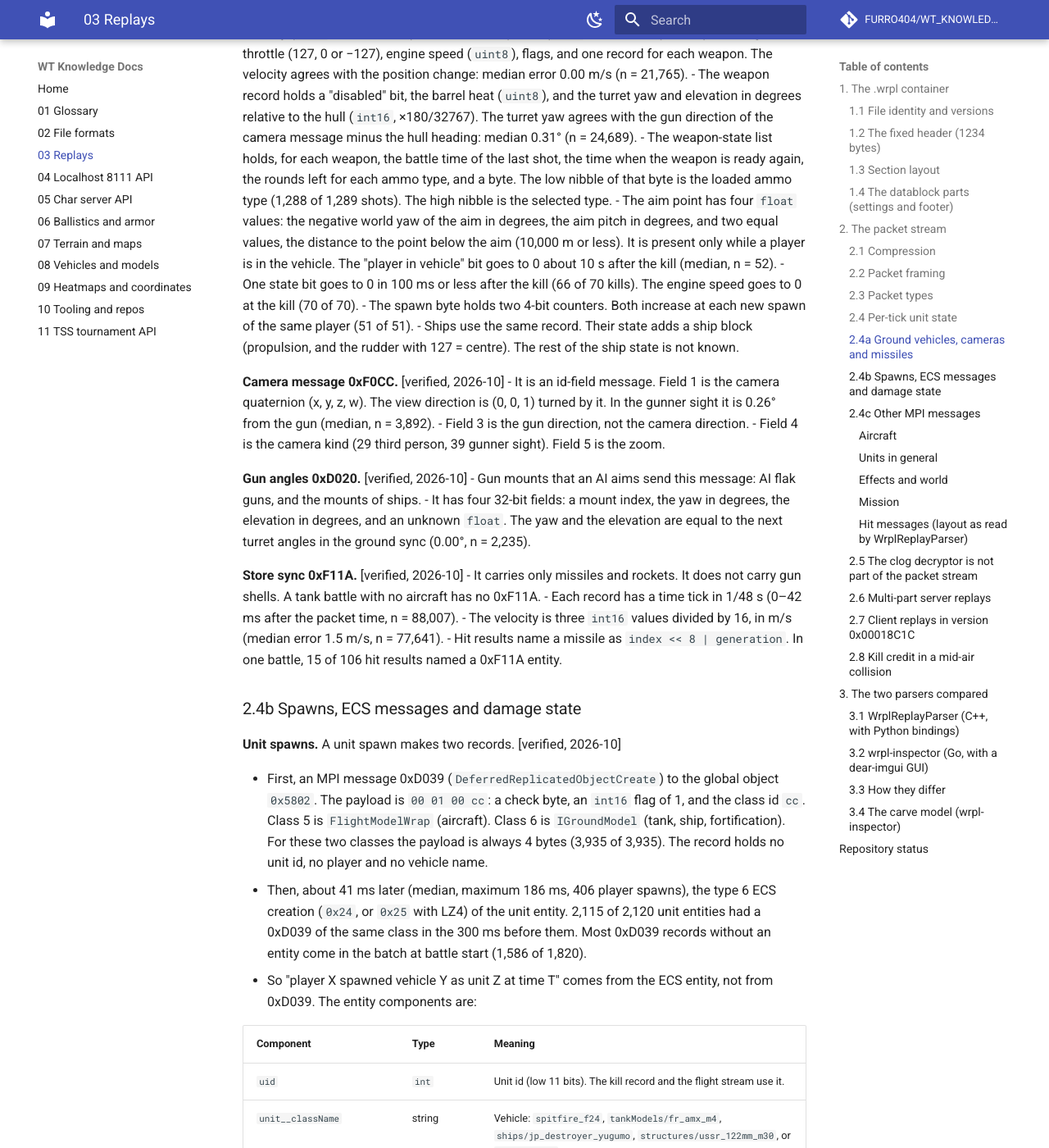
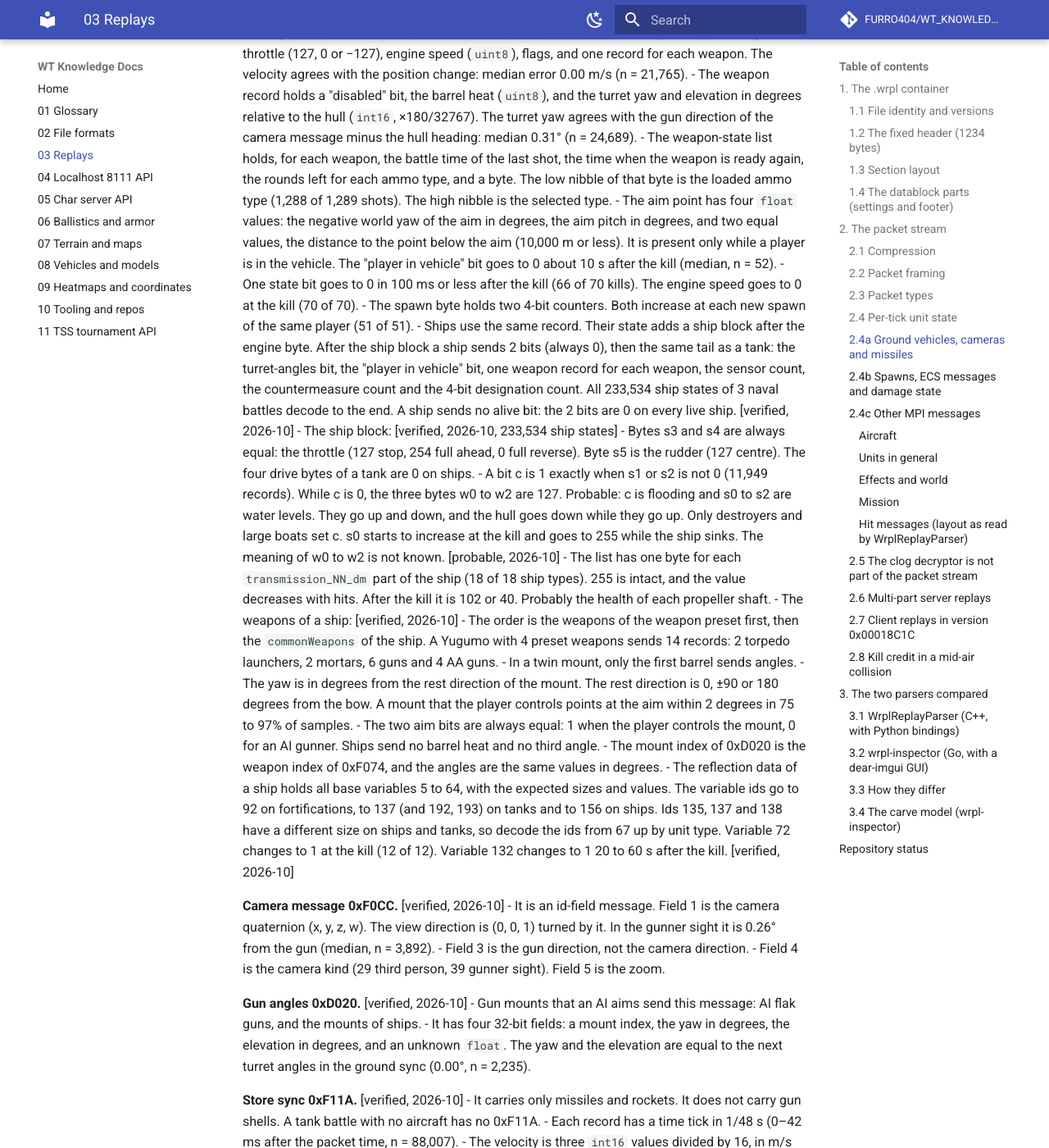
Before and after one commit to FURRO404/WT_KNOWLEDGE_DOCS, an MkDocs documentation site: the page built from docs/03-replays.md, in a window 1280 px wide and 1400 px high, scrolled down 15863 px. Shown: the whole window at 82% size. Built offline with MkDocs 1.6.1 and Material for MkDocs 9.7.7, drawn with Linux system fonts in a browser that asks for light colours; comment, search, counter and statistics services are not loaded.

Commit message:
Replays: full ship state in 0xF074 (tail, ship block, weapons), ship reflection variables

```diff
--- a/docs/03-replays.md
+++ b/docs/03-replays.md
@@ -672,8 +672,45 @@ arcade tanks and air duels, 294 MB of packet stream. [verified, 2026-10]
   The engine speed goes to 0 at the kill (70 of 70).
 - The spawn byte holds two 4-bit counters. Both increase at each new spawn of
   the same player (51 of 51).
-- Ships use the same record. Their state adds a ship block (propulsion, and
-  the rudder with 127 = centre). The rest of the ship state is not known.
+- Ships use the same record. Their state adds a ship block after the engine
+  byte. After the ship block a ship sends 2 bits (always 0), then the same
+  tail as a tank: the turret-angles bit, the "player in vehicle" bit, one
+  weapon record for each weapon, the sensor count, the countermeasure count
+  and the 4-bit designation count. All 233,534 ship states of 3 naval
+  battles decode to the end. A ship sends no alive bit: the 2 bits are 0 on
+  every live ship. [verified, 2026-10]
+- The ship block: [verified, 2026-10, 233,534 ship states]
+  - Bytes s3 and s4 are always equal: the throttle (127 stop, 254 full
+    ahead, 0 full reverse). Byte s5 is the rudder (127 centre). The four
+    drive bytes of a tank are 0 on ships.
+  - A bit c is 1 exactly when s1 or s2 is not 0 (11,949 records). While c is
+    0, the three bytes w0 to w2 are 127. Probable: c is flooding and s0 to s2
+    are water levels. They go up and down, and the hull goes down while they
+    go up. Only destroyers and large boats set c. s0 starts to increase at
+    the kill and goes to 255 while the ship sinks. The meaning of w0 to w2 is
+    not known. [probable, 2026-10]
+  - The list has one byte for each `transmission_NN_dm` part of the ship
+    (18 of 18 ship types). 255 is intact, and the value decreases with hits.
+    After the kill it is 102 or 40. Probably the health of each propeller
+    shaft.
+- The weapons of a ship: [verified, 2026-10]
+  - The order is the weapons of the weapon preset first, then the
+    `commonWeapons` of the ship. A Yugumo with 4 preset weapons sends 14
+    records: 2 torpedo launchers, 2 mortars, 6 guns and 4 AA guns.
+  - In a twin mount, only the first barrel sends angles.
+  - The yaw is in degrees from the rest direction of the mount. The rest
+    direction is 0, ±90 or 180 degrees from the bow. A mount that the player
+    controls points at the aim within 2 degrees in 75 to 97% of samples.
+  - The two aim bits are always equal: 1 when the player controls the mount,
+    0 for an AI gunner. Ships send no barrel heat and no third angle.
+  - The mount index of 0xD020 is the weapon index of 0xF074, and the angles
+    are the same values in degrees.
+- The reflection data of a ship holds all base variables 5 to 64, with the
+  expected sizes and values. The variable ids go to 92 on fortifications, to
+  137 (and 192, 193) on tanks and to 156 on ships. Ids 135, 137 and 138
+  have a different size on ships and tanks, so decode the ids from 67 up by
+  unit type. Variable 72 changes to 1 at the kill (12 of 12). Variable 132
+  changes to 1 20 to 60 s after the kill. [verified, 2026-10]
 
 **Camera message 0xF0CC.** [verified, 2026-10]
 - It is an id-field message. Field 1 is the camera quaternion (x, y, z, w).
```
